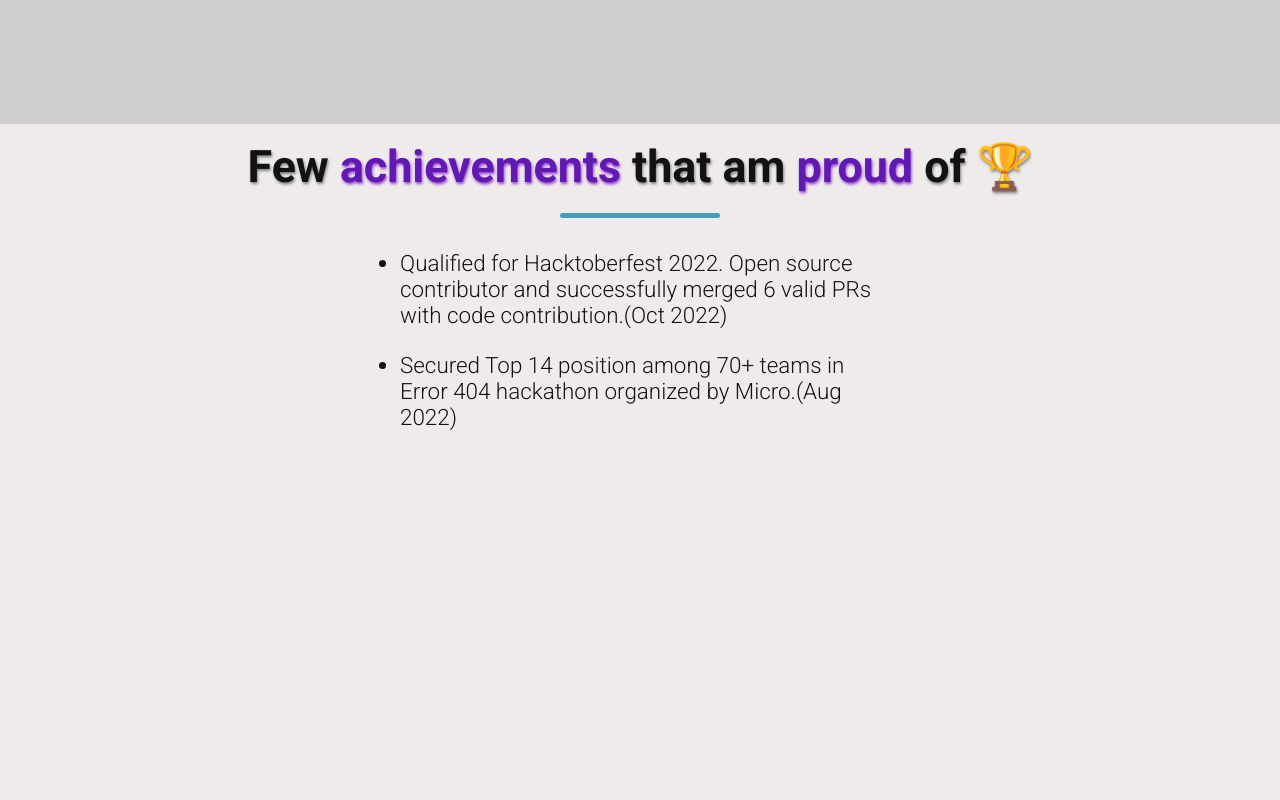
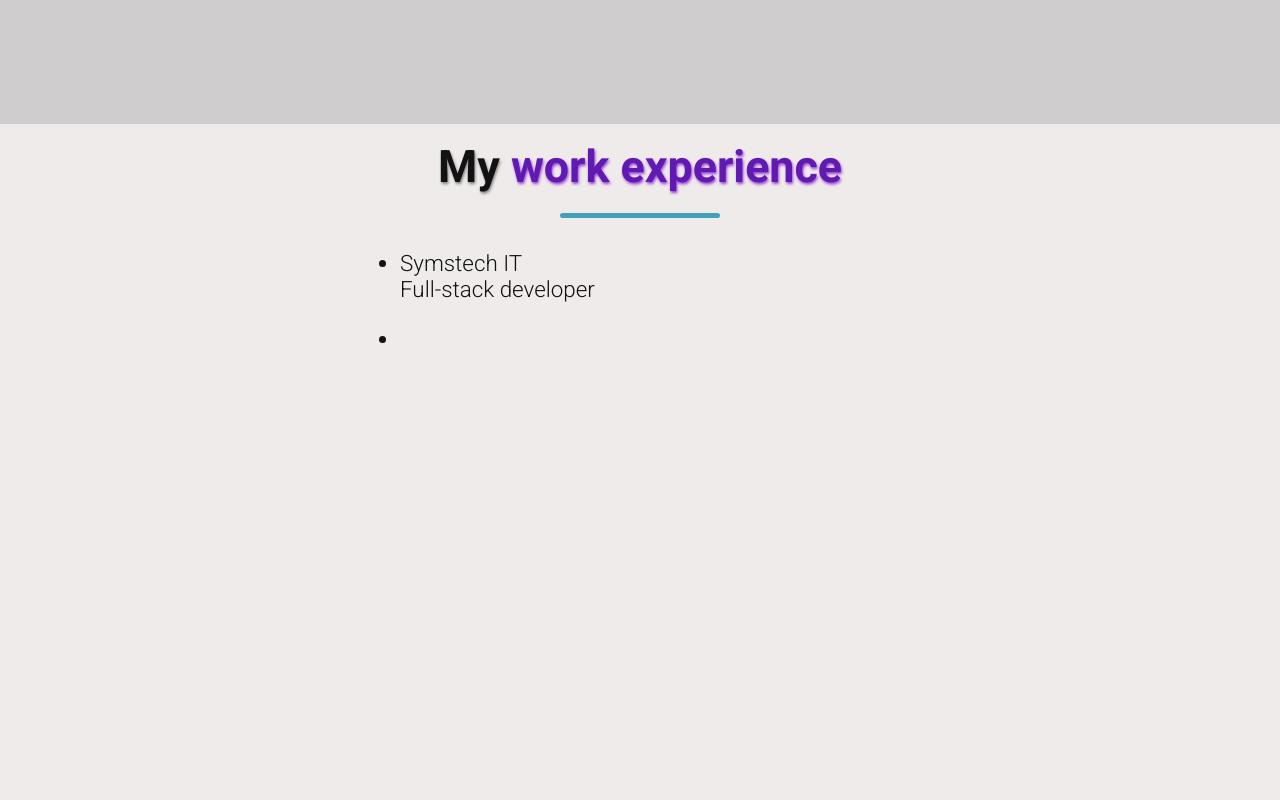
Before and after one commit to Suman373/PersonalPortfolio, a React (Create React App) app: page / in a window 1280 px wide. Shown: the part 4420-5220 px from the top of the page. Built offline with nearby package versions, Linux system fonts and the light colour scheme.

Commit message:
add: experience
fix: styling of bg acc to theme

```diff
--- a/src/App.css
+++ b/src/App.css
@@ -104,7 +104,7 @@ h5 {
     opacity:0;
 }
 .component-headings.show{
-    transition:all 900ms;
+    transition:all 100ms;
     transform: translateX(0) scale(1);
     opacity:1;
 }
--- a/src/App.js
+++ b/src/App.js
@@ -11,6 +11,7 @@ import Tech from './components/Tech';
 import Footer from './components/Footer';
 import Scroller from './components/Scroller';
 import Achievements from './components/Achievements';
+import Experience from './components/Experience';
 
 export const ThemeContext = createContext(null);
 
@@ -26,8 +27,6 @@ function App() {
       localStorage.setItem('theme',theme);
   },[theme]);
 
-
-
   return (
     <ThemeContext.Provider value={{theme, setTheme}}>
       <div className="App" id={theme}>
@@ -41,6 +40,7 @@ function App() {
           <Skills/>
           <Projects/>
           <Tech/>
+          <Experience/>
           <Achievements/>
           <Contact/>
           <Footer/>
--- /dev/null
+++ b/src/components/Experience.jsx
@@ -0,0 +1,38 @@
+import React from 'react';
+import { useInView } from 'react-intersection-observer';
+import '../styles/Experience.css';
+
+const Experience = () => {
+
+    const {ref: myTitleRef, inView: titleVisible} = useInView();
+    const {ref: myexpRef, inView: expVisible} = useInView();
+
+  return (
+    <section className="experience-wrapper">
+        <h2 ref={myTitleRef} className={ titleVisible ? "component-headings show" : "component-headings"}>
+                My <span className="heading-highlight">work experience</span>
+             </h2>
+             <div className="underline"></div>
+
+             <div ref={myexpRef}
+                     className={expVisible ? "list-wrapper show" : "list-wrapper"}>
+                    <ul>
+                        <li>
+                            <p className="organisation">
+                                Symstech IT
+                            </p>
+                            <p className="position">Full-stack developer</p>
+                            <p className="work">
+
+                            </p>
+                        </li>
+                        <li>
+
+                        </li>
+                    </ul>
+                </div>
+    </section>
+  )
+}
+
+export default Experience;
--- a/src/styles/Achievements.css
+++ b/src/styles/Achievements.css
@@ -1,7 +1,7 @@
 .achievements-wrapper{
     min-height:100vh;
     width:100%;
-    background:var(--white-bg);
+    background:transparent;
 }
 .list-wrapper ul{
     text-align: left;
--- a/src/styles/Contact.css
+++ b/src/styles/Contact.css
@@ -7,6 +7,7 @@
     min-height:100vh;
     width:100vw;
     overflow:hidden;
+    background: var(--white-bg);
 }
 
 form{
@@ -14,7 +15,7 @@ form{
     width:35rem;
     padding:10px;
     margin:2rem auto;
-    background: var(--navbar-bg);
+    background: var(--body-bg);
     color:var(--violet);
     display:flex;
     flex-direction: column;
@@ -23,6 +24,7 @@ form{
 }
 #dark form{
     color:var(--rose-pink);
+    background: var(--navbar-bg);
 }
 form label{
     font-size: 1.3rem;
--- /dev/null
+++ b/src/styles/Experience.css
@@ -0,0 +1,12 @@
+.experience-wrapper{
+    min-height:100vh;
+    width:100%;
+    background:var(--white-bg);
+}
+.list-wrapper ul{
+    text-align: left;
+}
+
+#dark .experience-wrapper{
+    background: var(--dark-theme);
+}
```
